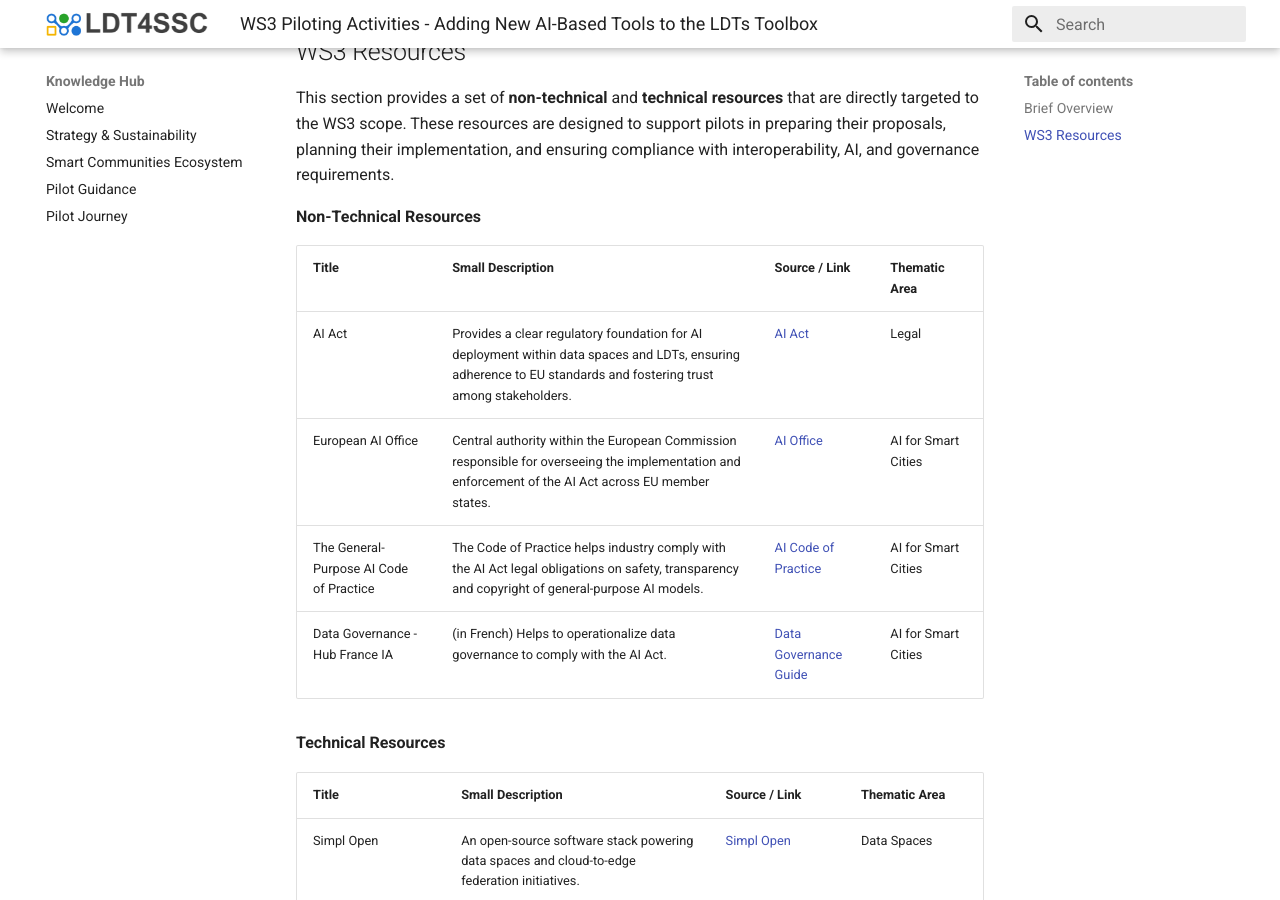
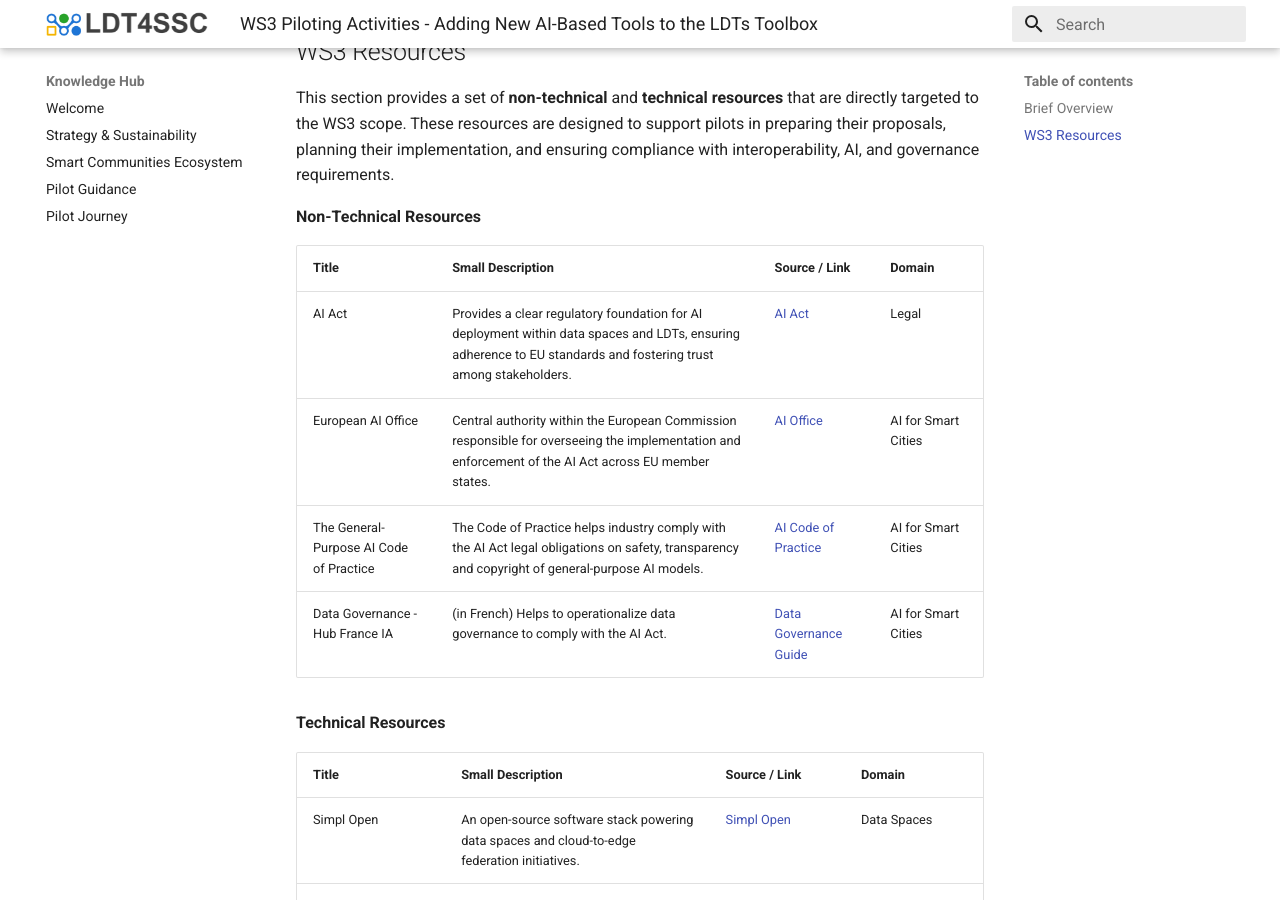
Before and after one commit to ldt4ssc/ldt4ssc.github.io, an MkDocs documentation site: the page built from docs/guidance_content/ws3.md, in a window 1280 px wide and 900 px high, scrolled down 1440 px. Built offline with MkDocs 1.6.1 and Material for MkDocs 9.7.7, drawn with Linux system fonts in a browser that asks for light colours.

Commit message:
update: change thematic area for domain

```diff
--- a/docs/guidance_content/ws3.md
+++ b/docs/guidance_content/ws3.md
@@ -73,7 +73,7 @@ This section provides a set of **non-technical** and **technical resources** tha
 
 **Non-Technical Resources**
 
-| Title | Small Description | Source / Link | Thematic Area |
+| Title | Small Description | Source / Link | Domain |
 |-------|-------------------|---------------|---------------|
 | AI Act | Provides a clear regulatory foundation for AI deployment within data spaces and LDTs, ensuring adherence to EU standards and fostering trust among stakeholders. | [AI Act](https://eur-lex.europa.eu/legal-content/DE/TXT/?uri=CELEX%3A52021PC0206) | Legal |
 | European AI Office | Central authority within the European Commission responsible for overseeing the implementation and enforcement of the AI Act across EU member states. | [AI Office](https://digital-strategy.ec.europa.eu/en/policies/ai-office) | AI for Smart Cities |
@@ -82,7 +82,7 @@ This section provides a set of **non-technical** and **technical resources** tha
 
 **Technical Resources**
 
-| Title | Small Description | Source / Link | Thematic Area |
+| Title | Small Description | Source / Link | Domain |
 |-------|-------------------|---------------|---------------|
 | Simpl Open | An open-source software stack powering data spaces and cloud-to-edge federation initiatives. | [Simpl Open](https://code.europa.eu/simpl/simpl-open) | Data Spaces |
 | Smart Data Models | Shared, standard and open-licensed data models & validation. | [Website](https://smartdatamodels.org/) · [GitHub](https://github.com/smart-data-models) | Interoperability MIMs |
```
